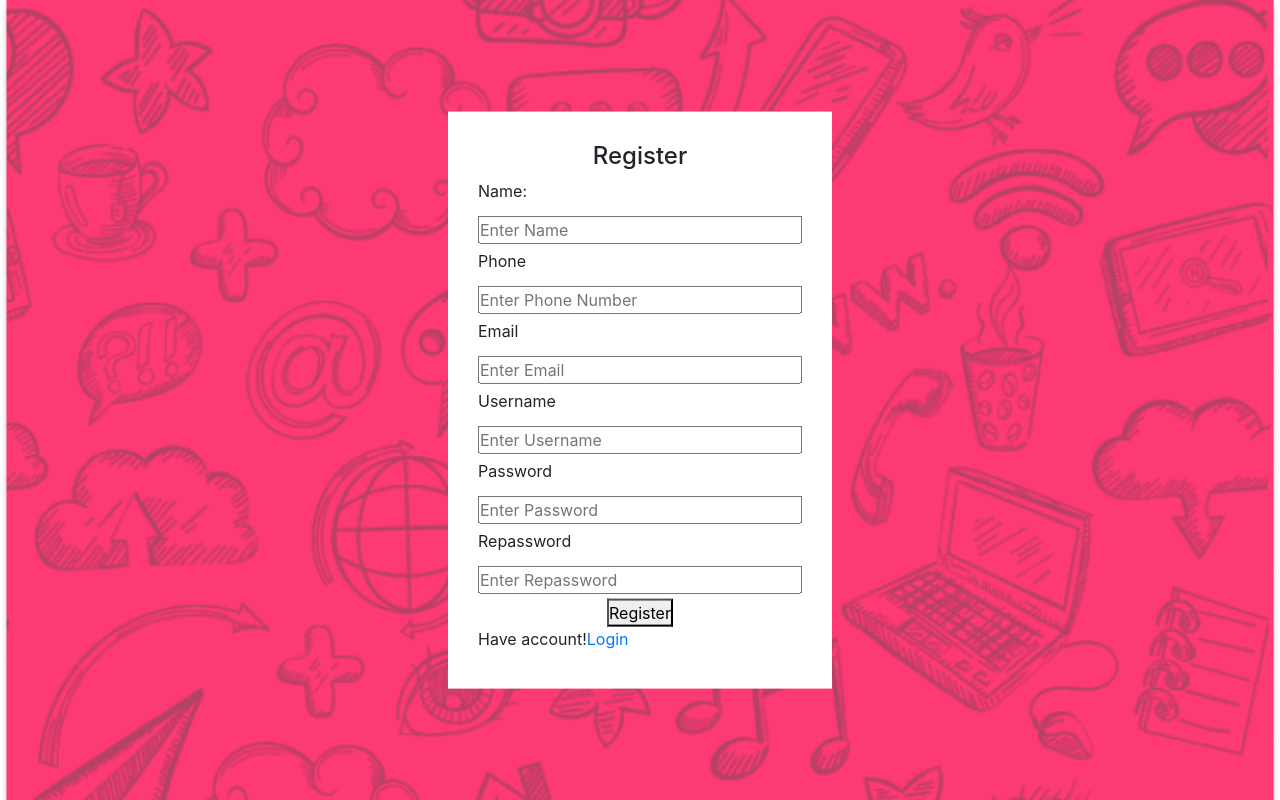
After one commit to mamoonbgc036/chatAppPhp, a PHP site: page /register.php in a window 1280 px wide. The commit adds this page. Run offline with PHP 8.4, Linux system fonts and the light colour scheme.

Commit message:
15.11.2020 8.43am

```diff
--- a/css/style.css
+++ b/css/style.css
@@ -17,7 +17,6 @@ body{
     top: 50%;
     left: 50%;
     background: #fff;
-    opacity: 0.5;
     padding: 10px;
     transform: translate(-50%,-50%);
     box-shadow: 1px 32px 59px;
@@ -42,3 +41,27 @@ body{
 .fa-user-tie{
 	font-size: 40px;
 }
+
+/*REGISTER FORM*/
+
+
+#register form{
+	background: #fff;
+	width: 30%;
+	position: absolute;
+    top: 50%;
+    left: 50%;
+    transform: translate(-50%, -50%);
+    padding: 30px;
+}
+
+#register input{
+	display: block;
+	width: 100%;
+	margin: 5px auto;
+}
+
+#register button{
+	display: block;
+	margin: auto;
+}
--- /dev/null
+++ b/inc/footer.php
@@ -0,0 +1,5 @@
+<script type="text/javascript" src="js/jquery-3.2.1.min.js"></script>
+<script type="text/javascript" src="js/app.js"></script>
+<script type="text/javascript" src="js/bootstrap.min.js"></script>
+</body>
+</html>
--- /dev/null
+++ b/inc/header.php
@@ -0,0 +1,9 @@
+<!DOCTYPE html>
+<html>
+<head>
+	<link rel="stylesheet" type="text/css" href="css/style.css">
+	<link rel="stylesheet" type="text/css" href="css/all.min.css">
+	<link rel="stylesheet" type="text/css" href="css/bootstrap.css">
+	<title></title>
+</head>
+<body>
--- /dev/null
+++ b/register.php
@@ -0,0 +1,39 @@
+<?php
+include_once('inc/header.php');
+?>
+<div id="register">
+	<form action="" method="post">
+		<h4 class="text-center">Register</h4>
+		<div>
+			<label>Name:</label>
+			<input type="text" name="name" placeholder="Enter Name" required="">
+		</div>
+		<div>
+			<label>Phone</label>
+			<input type="text" name="phone" placeholder="Enter Phone Number" required="">
+		</div>
+		<div>
+			<label>Email</label>
+			<input type="text" name="phone" placeholder="Enter Email" required="">
+		</div>
+		<div>
+			<label>Username</label>
+			<input type="text" name="phone" placeholder="Enter Username" required="">
+		</div>
+		<div>
+			<label>Password</label>
+			<input type="text" name="phone" placeholder="Enter Password" required="">
+		</div>
+		<div>
+			<label>Repassword</label>
+			<input type="text" name="phone" placeholder="Enter Repassword" required="">
+		</div>
+		<div>
+			<button>Register</button>
+		</div>
+		<label>Have account!<a href="index.php">Login</a></label>
+	</form>
+</div>
+<?php
+include_once('inc/footer.php');
+?>
```
Also changed, not shown: index.php (+7 -15 lines).
